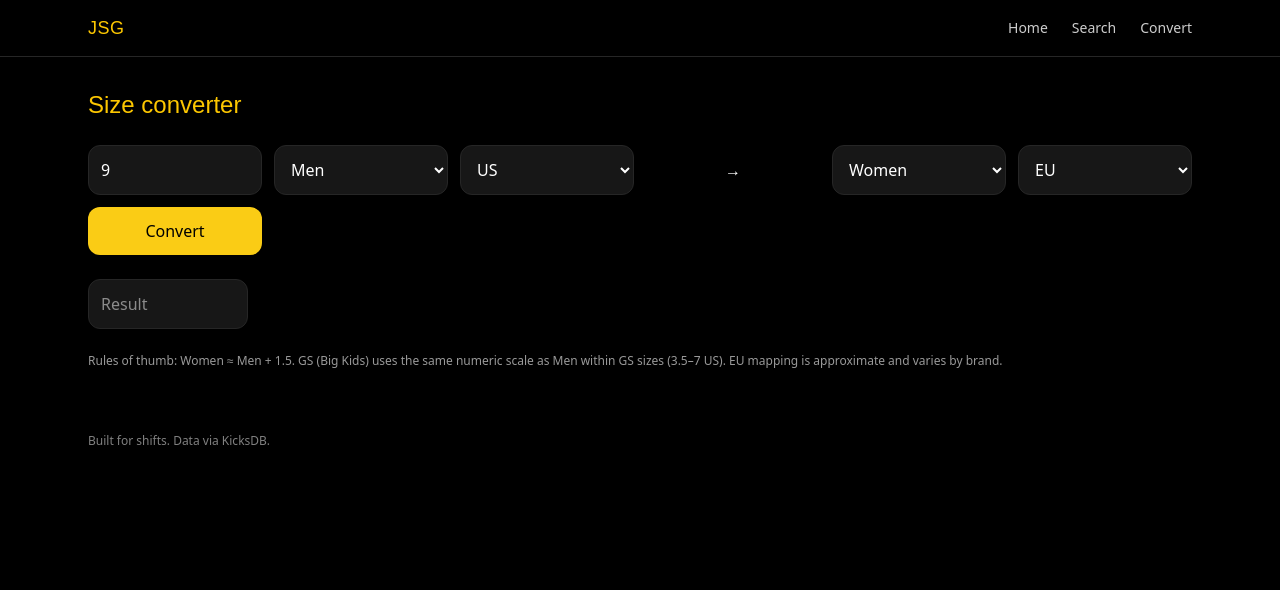
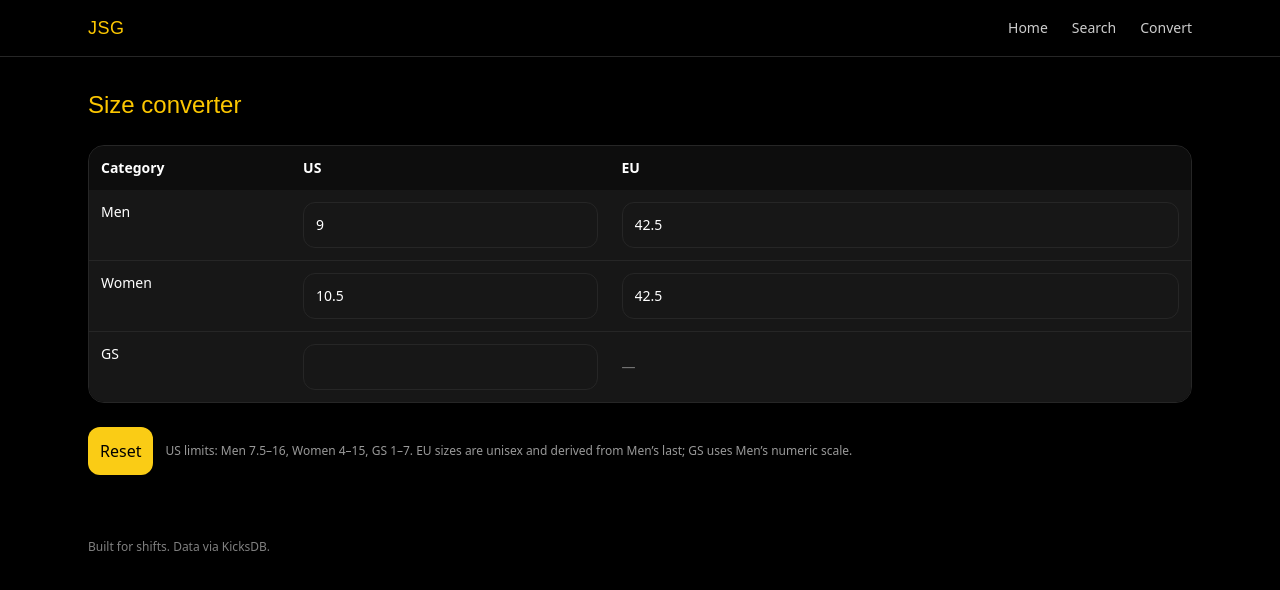
Before and after one commit to JaStaGa/JSG-sneakers, a Next.js app: page /convert in a window 1280 px wide. Shown: the top 590 px of the page. Built offline with nearby package versions, Linux system fonts and the light colour scheme; a web font is replaced by a local one.

Commit message:
conversion table

```diff
--- a/src/app/convert/page.tsx
+++ b/src/app/convert/page.tsx
@@ -1,9 +1,15 @@
 // /src/app/convert/page.tsx
 'use client';
-import { useState } from 'react';
+import { useMemo, useState } from 'react';
 
 type Gender = 'men' | 'women' | 'gs';
-type Region = 'US' | 'EU';
+type Field = 'us_men' | 'us_women' | 'us_gs' | 'eu_men' | 'eu_women';
+
+const BOUNDS: Record<Gender, { min: number; max: number; label: string }> = {
+    men: { min: 7.5, max: 16, label: 'US Men 7.5–16' },
+    women: { min: 4, max: 15, label: 'US Women 4–15' },
+    gs: { min: 1, max: 7, label: 'US GS 1–7' },
+};
 
 // Men US ↔ EU anchors (approx)
 const MEN_US_EU: [number, number][] = [
@@ -11,15 +17,9 @@ const MEN_US_EU: [number, number][] = [
     [10, 44], [10.5, 44.5], [11, 45], [11.5, 45.5], [12, 46], [12.5, 46.5], [13, 47.5], [14, 48.5],
 ];
 
-// Big Kids/GS supported US range
-const GS_MIN = 3.5;
-const GS_MAX = 7;
+const lerp = (x1: number, y1: number, x2: number, y2: number, x: number) =>
+    y1 + ((y2 - y1) * (x - x1)) / (x2 - x1);
 
-const roundHalf = (n: number) => Math.round(n * 2) / 2;
-
-function lerp(x1: number, y1: number, x2: number, y2: number, x: number) {
-    return y1 + ((y2 - y1) * (x - x1)) / (x2 - x1);
-}
 function usMenToEu(us: number) {
     const a = MEN_US_EU;
     if (us <= a[0][0]) return a[0][1];
@@ -30,6 +30,7 @@ function usMenToEu(us: number) {
     }
     return a[a.length - 1][1];
 }
+
 function euToUsMen(eu: number) {
     const a = MEN_US_EU;
     if (eu <= a[0][1]) return a[0][0];
@@ -41,102 +42,166 @@ function euToUsMen(eu: number) {
     return a[a.length - 1][0];
 }
 
-// US gender offsets (Men is the anchor)
-// Women ≈ Men + 1.5; GS (Big Kids) ≈ Men (same numeric) within GS range
-const toMenUS = (size: number, g: Gender) =>
-    g === 'women' ? size - 1.5 : g === 'gs' ? size : size;
+// Anchor = Men US
+const toMenUS = (size: number, g: Gender) => (g === 'women' ? size - 1.5 : size); // GS shares Men numeric scale
+const fromMenUS = (men: number, g: Gender) => (g === 'women' ? men + 1.5 : men);
 
-const fromMenUS = (men: number, g: Gender) =>
-    g === 'women' ? men + 1.5 : g === 'gs' ? men : men;
+const roundHalf = (n: number) => Math.round(n * 2) / 2;
+const round05 = (n: number) => Math.round(n * 2) / 2; // EU steps ~0.5
 
 export default function ConvertPage() {
-    const [val, setVal] = useState('9');
-    const [fromG, setFromG] = useState<Gender>('men');
-    const [fromR, setFromR] = useState<Region>('US');
-    const [toG, setToG] = useState<Gender>('women');
-    const [toR, setToR] = useState<Region>('EU');
-    const [out, setOut] = useState('');
+    const [src, setSrc] = useState<Field>('us_men');
+    const [raw, setRaw] = useState<string>('9');
 
-    function run(e?: React.FormEvent) {
-        if (e) e.preventDefault();
-        const n = Number(val);
-        if (Number.isNaN(n)) { setOut('Enter a number'); return; }
+    const parsed = Number(raw);
+    const menUS = useMemo(() => {
+        if (Number.isNaN(parsed)) return NaN;
+        switch (src) {
+            case 'us_men': return parsed;
+            case 'us_women': return toMenUS(parsed, 'women');
+            case 'us_gs': return toMenUS(parsed, 'gs'); // = parsed
+            case 'eu_men': return euToUsMen(parsed);
+            case 'eu_women': return euToUsMen(parsed);
+        }
+    }, [parsed, src]);
 
-        // Validate GS input range when converting *from* GS US
-        if (fromR === 'US' && fromG === 'gs' && (n < GS_MIN || n > GS_MAX)) {
-            setOut(`N/A (GS US is ${GS_MIN}–${GS_MAX})`);
-            return;
+    // Formatters with bounds for US; EU shown freely
+    function fmtUS(g: Gender, val: number) {
+        if (Number.isNaN(val)) return '';
+        const r = roundHalf(val);
+        const { min, max } = BOUNDS[g];
+        return r < min || r > max ? 'N/A' : String(r);
+    }
+    function fmtEU(val: number) {
+        if (Number.isNaN(val)) return '';
+        const r = round05(usMenToEu(val));
+        return Number.isInteger(r) ? String(r) : String(r);
     }
 
-        // Convert input to the Men/US anchor
-        const menUS = fromR === 'US' ? toMenUS(n, fromG) : toMenUS(euToUsMen(n), fromG);
+    const values = {
+        us_men: fmtUS('men', menUS),
+        us_women: fmtUS('women', fromMenUS(menUS, 'women')),
+        us_gs: fmtUS('gs', fromMenUS(menUS, 'gs')),
+        eu_men: fmtEU(menUS),
+        eu_women: fmtEU(menUS),
+    };
 
-        if (toR === 'US') {
-            const targetUS = fromMenUS(menUS, toG);
-            if (toG === 'gs' && (targetUS < GS_MIN || targetUS > GS_MAX)) {
-                setOut(`N/A (GS US is ${GS_MIN}–${GS_MAX})`);
-                return;
-            }
-            setOut(String(roundHalf(targetUS)));
-            return;
-        }
+    const errorUS =
+        !raw.trim() || Number.isNaN(parsed)
+            ? 'Enter a number'
+            : src === 'us_men' && (parsed < BOUNDS.men.min || parsed > BOUNDS.men.max)
+                ? `Valid: ${BOUNDS.men.label}`
+                : src === 'us_women' && (parsed < BOUNDS.women.min || parsed > BOUNDS.women.max)
+                    ? `Valid: ${BOUNDS.women.label}`
+                    : src === 'us_gs' && (parsed < BOUNDS.gs.min || parsed > BOUNDS.gs.max)
+                        ? `Valid: ${BOUNDS.gs.label}`
+                        : '';
 
-        // toR === 'EU'
-        const targetUS = fromMenUS(menUS, toG);
-        const eu = usMenToEu(targetUS);
-        setOut(String(Math.round(eu * 10) / 10));
-    }
+    // Helpers for controlled inputs (source shows raw; others show computed)
+    const display = (f: Field) => (src === f ? raw : values[f]);
+
+    const onEdit = (f: Field) => (e: React.ChangeEvent<HTMLInputElement>) => {
+        setSrc(f);
+        setRaw(e.target.value);
+    };
 
     return (
         <section className="space-y-6">
             <h1 className="font-brand text-2xl text-yellow-400">Size converter</h1>
 
-            <form className="grid gap-3 sm:grid-cols-6 items-center" onSubmit={run}>
+            <div className="overflow-x-auto rounded-2xl border border-neutral-800">
+                <table className="w-full text-sm">
+                    <thead className="bg-neutral-900/60">
+                        <tr className="text-left">
+                            <th className="p-3">Category</th>
+                            <th className="p-3">US</th>
+                            <th className="p-3">EU</th>
+                        </tr>
+                    </thead>
+                    <tbody className="divide-y divide-neutral-800 bg-neutral-900">
+                        {/* Men */}
+                        <tr>
+                            <td className="p-3 align-top">Men</td>
+                            <td className="p-3">
                                 <input
-                    className="rounded-xl border border-neutral-800 bg-neutral-900 p-3 text-white"
-                    value={val}
-                    onChange={e => setVal(e.target.value)}
-                    inputMode="decimal"
+                                    type="number" step="0.5" min={BOUNDS.men.min} max={BOUNDS.men.max} inputMode="decimal"
+                                    className="w-full rounded-xl border border-neutral-800 bg-neutral-900 p-3 text-white"
+                                    value={display('us_men')}
+                                    onChange={onEdit('us_men')}
+                                    onFocus={() => setSrc('us_men')}
+                                    aria-label="US Men"
                                 />
-                <select className="rounded-xl border border-neutral-800 bg-neutral-900 p-3 text-white"
-                    value={fromG} onChange={e => setFromG(e.target.value as Gender)}>
-                    <option value="men">Men</option>
-                    <option value="women">Women</option>
-                    <option value="gs">GS</option>
-                </select>
-                <select className="rounded-xl border border-neutral-800 bg-neutral-900 p-3 text-white"
-                    value={fromR} onChange={e => setFromR(e.target.value as Region)}>
-                    <option value="US">US</option><option value="EU">EU</option>
-                </select>
-                <span className="text-center">→</span>
-                <select className="rounded-xl border border-neutral-800 bg-neutral-900 p-3 text-white"
-                    value={toG} onChange={e => setToG(e.target.value as Gender)}>
-                    <option value="men">Men</option>
-                    <option value="women">Women</option>
-                    <option value="gs">GS</option>
-                </select>
-                <select className="rounded-xl border border-neutral-800 bg-neutral-900 p-3 text-white"
-                    value={toR} onChange={e => setToR(e.target.value as Region)}>
-                    <option value="US">US</option><option value="EU">EU</option>
-                </select>
+                                {src === 'us_men' && errorUS && <p className="mt-1 text-xs text-white/50">{errorUS}</p>}
+                            </td>
+                            <td className="p-3">
+                                <input
+                                    type="number" step="0.5" inputMode="decimal"
+                                    className="w-full rounded-xl border border-neutral-800 bg-neutral-900 p-3 text-white"
+                                    value={display('eu_men')}
+                                    onChange={onEdit('eu_men')}
+                                    onFocus={() => setSrc('eu_men')}
+                                    aria-label="EU Men"
+                                />
+                            </td>
+                        </tr>
 
-                <button type="submit"
-                    className="rounded-xl p-3 bg-[var(--accent)] text-black hover:brightness-110">
-                    Convert
-                </button>
-            </form>
+                        {/* Women */}
+                        <tr>
+                            <td className="p-3 align-top">Women</td>
+                            <td className="p-3">
+                                <input
+                                    type="number" step="0.5" min={BOUNDS.women.min} max={BOUNDS.women.max} inputMode="decimal"
+                                    className="w-full rounded-xl border border-neutral-800 bg-neutral-900 p-3 text-white"
+                                    value={display('us_women')}
+                                    onChange={onEdit('us_women')}
+                                    onFocus={() => setSrc('us_women')}
+                                    aria-label="US Women"
+                                />
+                                {src === 'us_women' && errorUS && <p className="mt-1 text-xs text-white/50">{errorUS}</p>}
+                            </td>
+                            <td className="p-3">
+                                <input
+                                    type="number" step="0.5" inputMode="decimal"
+                                    className="w-full rounded-xl border border-neutral-800 bg-neutral-900 p-3 text-white"
+                                    value={display('eu_women')}
+                                    onChange={onEdit('eu_women')}
+                                    onFocus={() => setSrc('eu_women')}
+                                    aria-label="EU Women"
+                                />
+                            </td>
+                        </tr>
 
-            <div className="flex gap-3">
+                        {/* GS */}
+                        <tr>
+                            <td className="p-3 align-top">GS</td>
+                            <td className="p-3">
                                 <input
-                    className="rounded-xl border border-neutral-800 bg-neutral-900 p-3 w-40 text-white"
-                    readOnly value={out} placeholder="Result"
+                                    type="number" step="0.5" min={BOUNDS.gs.min} max={BOUNDS.gs.max} inputMode="decimal"
+                                    className="w-full rounded-xl border border-neutral-800 bg-neutral-900 p-3 text-white"
+                                    value={display('us_gs')}
+                                    onChange={onEdit('us_gs')}
+                                    onFocus={() => setSrc('us_gs')}
+                                    aria-label="US GS"
                                 />
+                                {src === 'us_gs' && errorUS && <p className="mt-1 text-xs text-white/50">{errorUS}</p>}
+                            </td>
+                            <td className="p-3 text-white/40">—</td>
+                        </tr>
+                    </tbody>
+                </table>
             </div>
 
+            <div className="flex flex-wrap items-center gap-3">
+                <button
+                    className="rounded-xl p-3 bg-[var(--accent)] text-black hover:brightness-110"
+                    onClick={() => { setSrc('us_men'); setRaw('9'); }}
+                >
+                    Reset
+                </button>
                 <p className="text-xs text-white/60">
-                Rules of thumb: Women ≈ Men + 1.5. GS (Big Kids) uses the same numeric scale as Men
-                within GS sizes ({GS_MIN}–{GS_MAX} US). EU mapping is approximate and varies by brand.
+                    US limits: Men 7.5–16, Women 4–15, GS 1–7. EU sizes are unisex and derived from Men’s last; GS uses Men’s numeric scale.
                 </p>
+            </div>
         </section>
     );
 }
```
Lines whose indentation alone changed are shown as unchanged.
